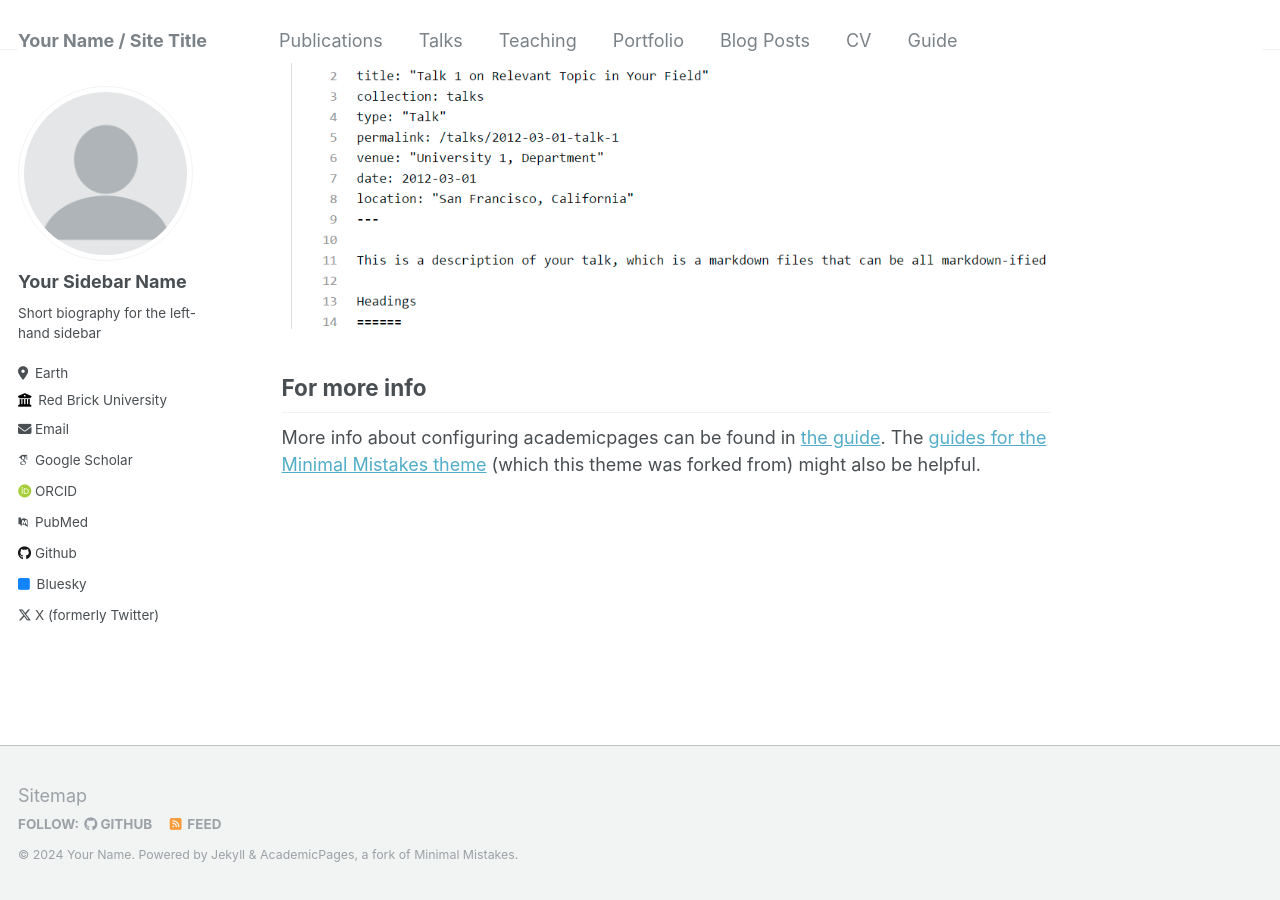
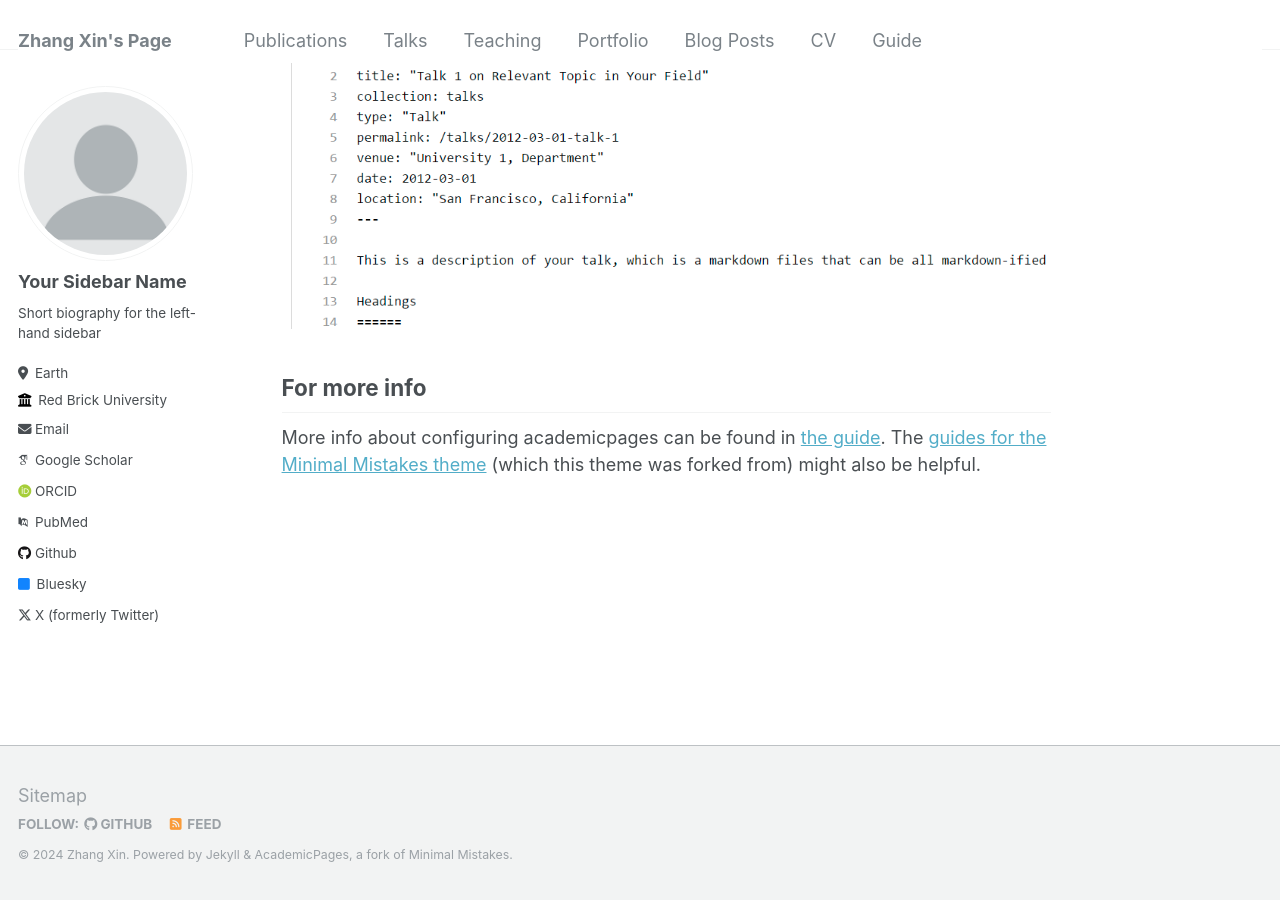
Before and after one commit to Anonymous-f/Anonymous-f.github.io, a Jekyll site: the page built from _pages/about.md, in a window 1280 px wide and 900 px high, scrolled down 2640 px. Built offline with Jekyll 4.4.1, drawn with Linux system fonts in a browser that asks for light colours; some web fonts are replaced.

Commit message:
Update _config.yml

```diff
--- a/_config.yml
+++ b/_config.yml
@@ -8,9 +8,9 @@
 
 # Basic Site Settings
 locale                   : "en-US"
-title                    : "Your Name / Site Title"
+title                    : "Zhang Xin's Page"
 title_separator          : "-"
-name                     : &name "Your Name"
+name                     : &name "Zhang Xin"
 description              : &description "personal description"
 url                      : https://academicpages.github.io # the base hostname & protocol for your site e.g. "https://mmistakes.github.io"
 baseurl                  : "" # the subpath of your site, e.g. "/blog"
```
